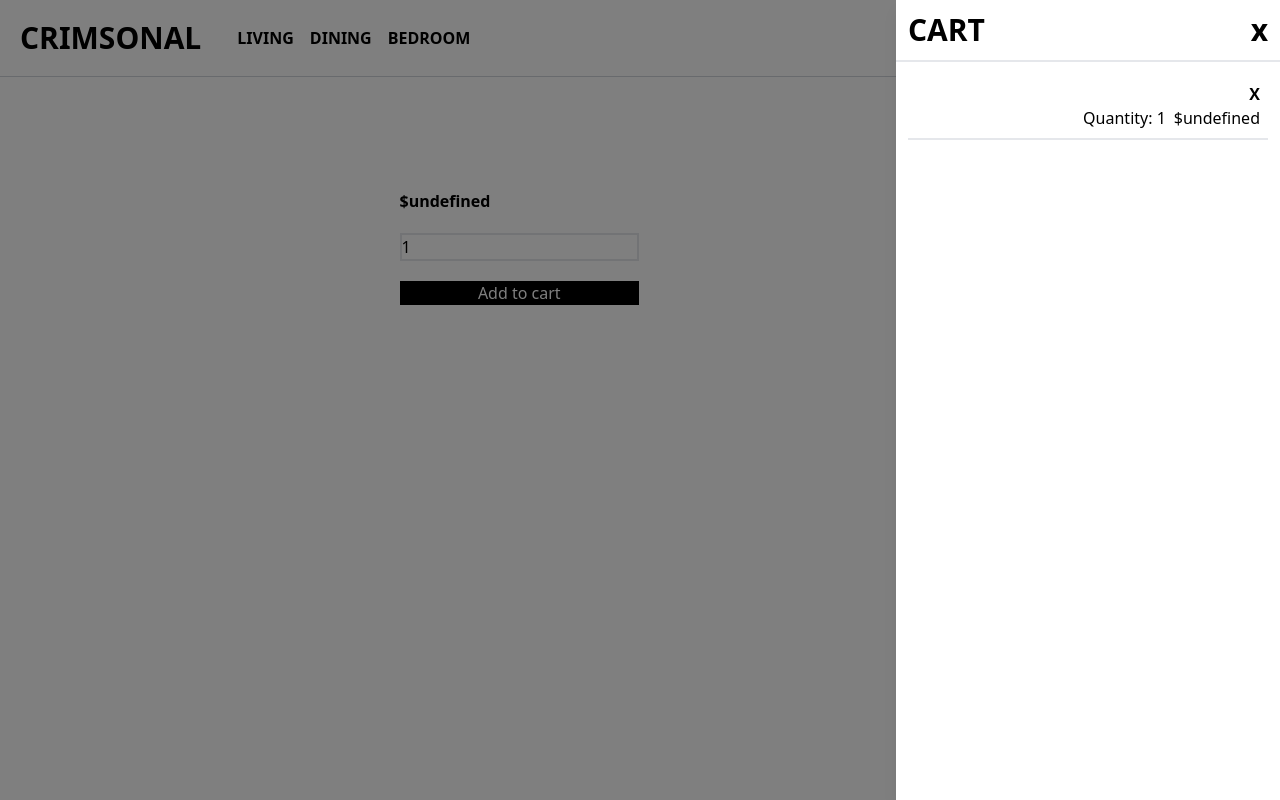
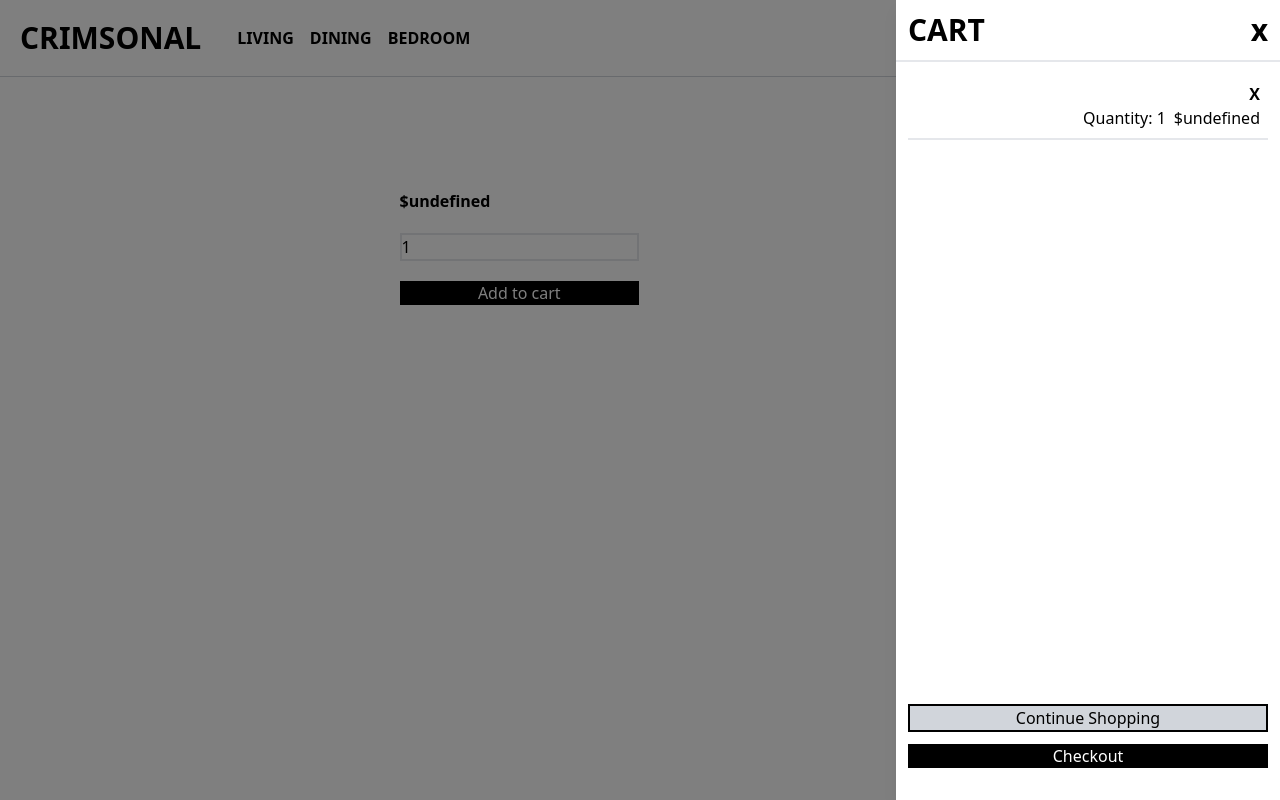
Before and after one commit to emShalaby/shopping_cart, a React app: page /dining/1 in a window 1280 px wide. Both pictures are taken after a click on the button "Add to cart". Built offline with nearby package versions, Linux system fonts and the light colour scheme; the HTML template or start-up script is replaced by a standard one.

Commit message:
add continue shopping and checkout buttons

```diff
--- a/src/componenets/common/Cart.tsx
+++ b/src/componenets/common/Cart.tsx
@@ -12,7 +12,7 @@ export default function Cart({ isOpen, onClose, items }: ICart) {
       {isOpen && (
         <div
           onClick={onClose}
-          className="absolute top-0 z-40 h-full w-full bg-black bg-opacity-50"
+          className="absolute bottom-0 top-0 z-40 h-full w-full bg-black bg-opacity-50"
         />
       )}
       <div
@@ -41,6 +41,12 @@ export default function Cart({ isOpen, onClose, items }: ICart) {
             />
           ))}
         </div>
+        <div className="mb-5 mt-auto flex flex-col gap-3 p-3">
+          <button className="border-2 border-solid border-black bg-gray-300 text-black">
+            Continue Shopping
+          </button>
+          <button className="bg-black text-white">Checkout</button>
+        </div>
       </div>
     </>
   );
--- a/src/componenets/common/ShoppingPage.tsx
+++ b/src/componenets/common/ShoppingPage.tsx
@@ -7,20 +7,34 @@ import Cart from "./Cart";
 export default function ShoppingPage() {
   const location = useLocation();
   const { state } = location;
-  const { title, price, imageUrl, description, id, quantity } = state || {};
+  const { title, price, imageUrl, description, id } = state || {};
   const [isLoading, setIsLoading] = useState(true);
   const [cartItems, setCartItems] = useState([]);
   const [isCartOpen, setIsCartOpen] = useState(false);
   const [inputValue, setInputValue] = useState(1);
+
   function cartHandler() {
     setIsCartOpen(!isCartOpen);
-    setCartItems((prevdata) => {
-      return [
+
+    // Check if the item already exists in the cart
+    const existingItemIndex = cartItems.findIndex((item) => item.id === id);
+
+    if (existingItemIndex !== -1) {
+      // If it exists, update the quantity
+      setCartItems((prevdata) => {
+        const updatedCartItems = [...prevdata];
+        updatedCartItems[existingItemIndex].quantity = inputValue; // Update quantity
+        return updatedCartItems;
+      });
+    } else {
+      // If it doesn't exist, add a new item with the current input value
+      setCartItems((prevdata) => [
         ...prevdata,
         { title, price, imageUrl, description, id, quantity: inputValue },
-      ];
-    });
+      ]);
+    }
   }
+
   return (
     <div className="mt-10 flex w-full wide:justify-center">
       <div className="flex gap-2">
@@ -47,18 +61,27 @@ export default function ShoppingPage() {
             value={inputValue}
             onChange={(e) => {
               const value = e.currentTarget.value;
-
               const numberValue =
                 value === "" ? 1 : Math.max(1, parseInt(value));
               setInputValue(numberValue);
             }}
           />
-          <button className="bg-black text-white" onClick={cartHandler}>
+          <button
+            className="bg-black text-white"
+            onClick={(e) => {
+              e.preventDefault();
+              cartHandler();
+            }}
+          >
             Add to cart
           </button>
         </div>
       </div>
-      <Cart isOpen={isCartOpen} onClose={cartHandler} items={cartItems} />
+      <Cart
+        isOpen={isCartOpen}
+        onClose={() => setIsCartOpen(false)}
+        items={cartItems}
+      />
     </div>
   );
 }
```
